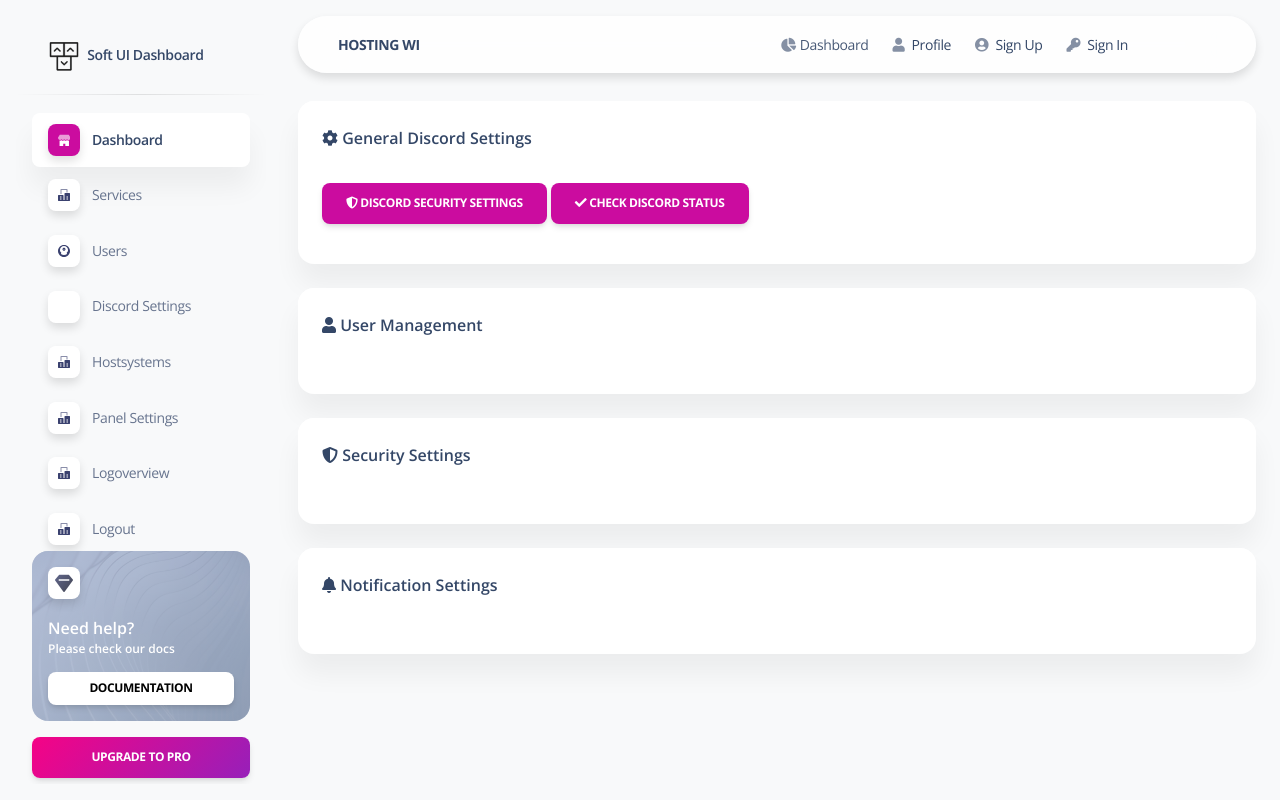
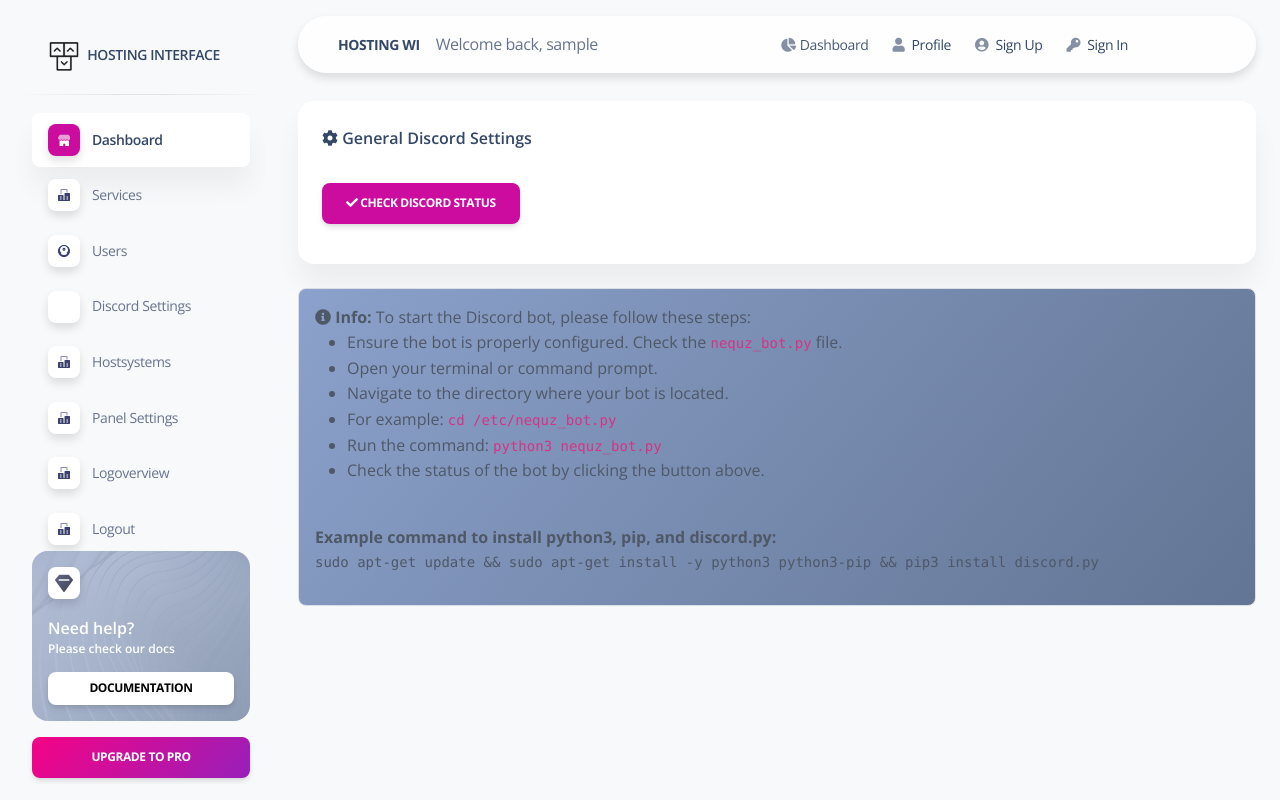
Before and after one commit to NequZ/Hosting-Interface, a PHP site: page /views/discord_settings.php in a window 1280 px wide. Run offline with PHP 8.4, Linux system fonts and the light colour scheme; the visitor is signed in with stand-in values (Sample User, id 1); data that the repository does not hold is empty.

Commit message:
Additional Changes

```diff
--- a/include/navbar.php
+++ b/include/navbar.php
@@ -3,6 +3,7 @@
         <a class="navbar-brand font-weight-bolder ms-lg-0 ms-3 " href="dashboard.php">
             HOSTING WI
         </a>
+        <a>Welcome back, <?php echo $_SESSION['username']; ?></a>
         <button class="navbar-toggler shadow-none ms-2" type="button" data-bs-toggle="collapse" data-bs-target="#navigation" aria-controls="navigation" aria-expanded="false" aria-label="Toggle navigation">
               <span class="navbar-toggler-icon mt-2">
                 <span class="navbar-toggler-bar bar1"></span>
--- a/include/sidebar.php
+++ b/include/sidebar.php
@@ -7,7 +7,7 @@ $config = include('../config.php');
         <i class="fas fa-times p-3 cursor-pointer text-secondary opacity-5 position-absolute end-0 top-0 d-none d-xl-none" aria-hidden="true" id="iconSidenav"></i>
         <a class="navbar-brand m-0" href=" https://demos.creative-tim.com/soft-ui-dashboard/pages/dashboard.html " target="_blank">
             <img src="../assets/img/logo-ct-dark.png" class="navbar-brand-img h-100" alt="main_logo">
-            <span class="ms-1 font-weight-bold">Soft UI Dashboard</span>
+            <span class="ms-1 font-weight-bold">HOSTING INTERFACE</span>
         </a>
     </div>
     <hr class="horizontal dark mt-0">
--- a/views/discord_settings.php
+++ b/views/discord_settings.php
@@ -6,8 +6,6 @@ if (!isset($_SESSION['username'])) {
     header('Location: login.php'); // Redirect to login if session is not set
     exit;
 }
-
-
 
 $config = include('../config.php');
 
@@ -25,6 +23,7 @@ if (!$discordEnabled) {
     <html lang="en">
     <head>
         <?php include '../include/head.php'; ?>
+        <link rel="stylesheet" href="https://cdnjs.cloudflare.com/ajax/libs/font-awesome/5.15.4/css/all.min.css">
         <script src="https://code.jquery.com/jquery-3.5.1.min.js"></script>
         <script src="https://stackpath.bootstrapcdn.com/bootstrap/4.5.2/js/bootstrap.min.js"></script>
     </head>
@@ -40,7 +39,6 @@ if (!$discordEnabled) {
                     </button>
                 </div>
                 <div class="modal-body">
-                    <!-- Status message will be inserted here -->
                     <p id="statusMessage">Checking status...</p>
                 </div>
                 <div class="modal-footer">
@@ -58,9 +56,6 @@ if (!$discordEnabled) {
                         <h6><i class="fas fa-cog"></i> General Discord Settings</h6>
                     </div>
                     <div class="card-body">
-                        <a href="discord_security_settings.php" class="btn btn-primary"><i class="fas fa-shield-alt"></i>
-                            Discord Security Settings
-                        </a>
                         <button type="button" class="btn btn-primary" data-toggle="modal" data-target="#statusModal">
                             <i class="fas fa-check"></i> Check Discord Status
                         </button>
@@ -69,7 +64,29 @@ if (!$discordEnabled) {
             </div>
         </div>
 
+        <div class="row">
+            <div class="col-12">
+                <div class="alert alert-secondary" role="alert">
+                    <span class="alert-icon"><i class="fas fa-info-circle"></i></span>
+                    <strong>Info:</strong> To start the Discord bot, please follow these steps:
+                    <ul>
+                        <li>Ensure the bot is properly configured. Check the <code>nequz_bot.py</code> file.</li>
+                        <li>Open your terminal or command prompt.</li>
+                        <li>Navigate to the directory where your bot is located.</li>
+                        <li>For example: <code>cd /etc/nequz_bot.py</code></li>
+                        <li>Run the command: <code>python3 nequz_bot.py</code></li>
+                        <li>Check the status of the bot by clicking the button above.</li>
+                    </ul>
+                    <br>
+                    <strong>Example command to install python3, pip, and discord.py:</strong>
+                    <pre><code>sudo apt-get update && sudo apt-get install -y python3 python3-pip && pip3 install discord.py</code></pre>
+                </div>
+            </div>
+        </div>
+        <!-- End of Info Text Section -->
+
         <!-- Additional Section 1 -->
+        <!--
         <div class="row">
             <div class="col-12">
                 <div class="card mb-4">
@@ -77,41 +94,12 @@ if (!$discordEnabled) {
                         <h6><i class="fas fa-user"></i> User Management</h6>
                     </div>
                     <div class="card-body">
-                        <!-- Add user management settings or details here -->
+
                     </div>
                 </div>
             </div>
         </div>
-
-        <!-- Additional Section 2 -->
-        <div class="row">
-            <div class="col-12">
-                <div class="card mb-4">
-                    <div class="card-header pb-0">
-                        <h6><i class="fas fa-shield-alt"></i> Security Settings</h6>
-                    </div>
-                    <div class="card-body">
-                        <!-- Add security settings or details here -->
-                    </div>
-                </div>
-            </div>
-        </div>
-
-        <!-- Additional Section 3 -->
-        <div class="row">
-            <div class="col-12">
-                <div class="card mb-4">
-                    <div class="card-header pb-0">
-                        <h6><i class="fas fa-bell"></i> Notification Settings</h6>
-                    </div>
-                    <div class="card-body">
-                        <!-- Add notification settings or details here -->
-                    </div>
-                </div>
-            </div>
-        </div>
-    </div>
-
+        -->
         <script>
             $(document).ready(function() {
                 $('#statusModal').on('show.bs.modal', function (event) {
```
Also changed, not shown: views/panel_settings.php (+17 -0 lines), views/setup_daemon.php (added, +21 -0 lines), views/view_hostsystem.php (+42 -3 lines), views/notifications_settings.php (added). Lines whose indentation alone changed are shown as unchanged.
